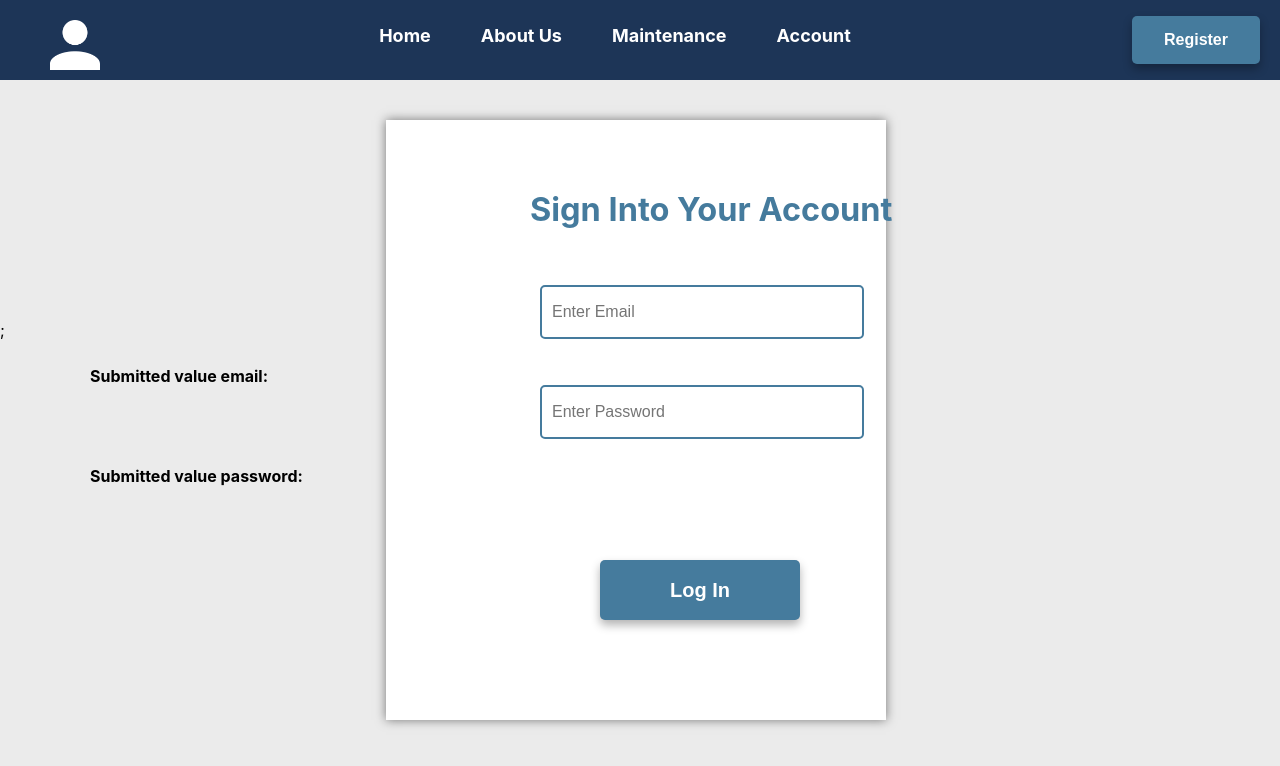
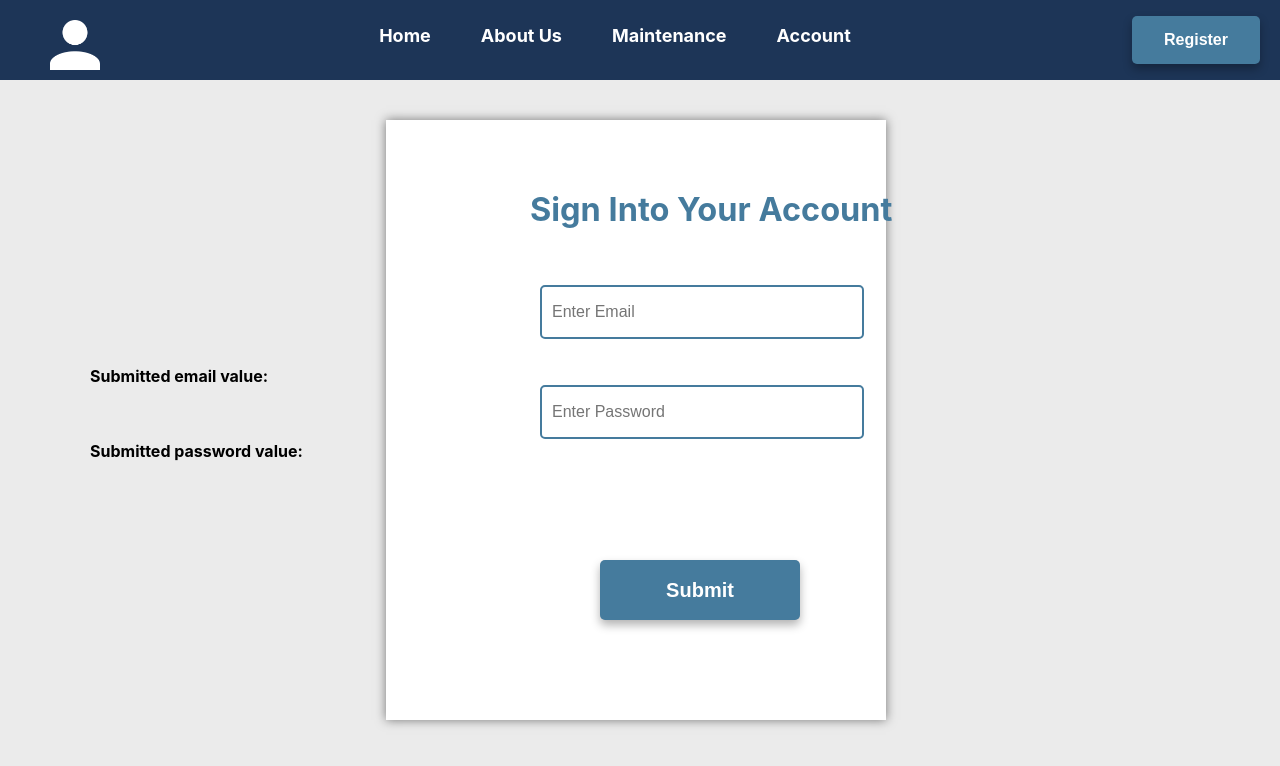
Before and after one commit to saraalmohamed/carapp, a React (Create React App) app: page /Form in a window 1280 px wide. Shown: the top 766 px of the page. Built offline with nearby package versions, Linux system fonts and the light colour scheme.

Commit message:
Updated Sign In Form to be web compatible

```diff
--- a/src/Form.js
+++ b/src/Form.js
@@ -47,12 +47,26 @@ function Form() {
 
   };
 
-  const [inputValue, setInputValue] = useState("");
-  const [submittedValue, setSubmittedValue] = useState("");
-  const handleSubmit = () => {
-    setSubmittedValue(inputValue);
-    setInputValue("");
-  }
+  const [emailValue, setEmailValue] = useState('');
+  const [passwordValue, setPasswordValue] = useState('');
+  const [submittedEmail, setSubmittedEmail] = useState('');
+  const [submittedPassword, setSubmittedPassword] = useState('');
+
+  const handleEmailChange = (event) => {
+    setEmailValue(event.target.value);
+  };
+
+  const handlePasswordChange = (event) => {
+    setPasswordValue(event.target.value);
+  };
+
+  const handleSubmit = (event) => {
+    event.preventDefault();
+    setSubmittedEmail(emailValue);
+    setSubmittedPassword(passwordValue);
+    setEmailValue('');
+    setPasswordValue('');
+  };
 
   const [isOpen, setIsOpen] = useState(false);
 
@@ -91,24 +105,24 @@ function Form() {
     <h1 style={{...styles, lineHeight: '1.2', marginTop: "-10px", color: '#457B9D', zIndex: '1'}}>
       Sign Into Your Account <br></br> </h1>
 
-        <div>
-          <input style={{...inputStyles, zIndex: 1, position: 'absolute',left: 530, top: 275, width: '300px', height: "30px"}}
-          type="text" placeholder="Enter Email" value={inputValue}
-          onChange={(event) => setInputValue(event.target.value)} />
+        <form onSubmit={handleSubmit}>
+      <input style={{...inputStyles, zIndex: 1, position: 'absolute',left: 530, top: 275, width: '300px', height: "30px"}}
+        type="text" placeholder="Enter Email" value={emailValue}
+        onChange={handleEmailChange} />
 
-          <p style={{zIndex: 1, position: 'absolute',left: 90, top: 350, fontWeight: "bold"}}>Submitted value email: {submittedValue}</p>
+      <p style={{zIndex: 1, position: 'absolute',left: 90, top: 350, fontWeight: "bold"}}>Submitted email value: {submittedEmail}</p>
 
-          <input style={{...inputStyles, zIndex: 1, position: 'absolute',left: 530, top: 375, width: '300px', height: "30px"}}
-          type="text" placeholder="Enter Password" value={inputValue}
-          onChange={(event) => setInputValue(event.target.value)} />
+      <input style={{...inputStyles, zIndex: 1, position: 'absolute',left: 530, top: 375, width: '300px', height: "30px"}}
+        type="password" placeholder="Enter Password" value={passwordValue}
+        onChange={handlePasswordChange} />
 
-          <p style={{zIndex: 1, position: 'absolute',left: 90, top: 450, fontWeight: "bold"}}>Submitted value password: {submittedValue}</p>
+      <p style={{zIndex: 1, position: 'absolute',left: 90, top: 425, fontWeight: "bold"}}>Submitted password value: {submittedPassword}</p>
 
-          <div className="white-box"></div>
+      <button style={{...buttonStyles, zIndex: 1, position: 'absolute',left: 590, top: 550,
+          fontWeight: "bold", width: '200px', height: '60px', fontSize: '20px'}}>Submit</button>
+       </form>
+        <div className="white-box"></div>
 
-          <button onClick = {handleSubmit} style={{...buttonStyles,  zIndex: 1, position: 'absolute',left: 590, top: 550,
-          fontWeight: "bold", width: '200px', height: '60px', fontSize: '20px'}}>Log In</button>
-        </div>;
     </div>
   );
 }
```
